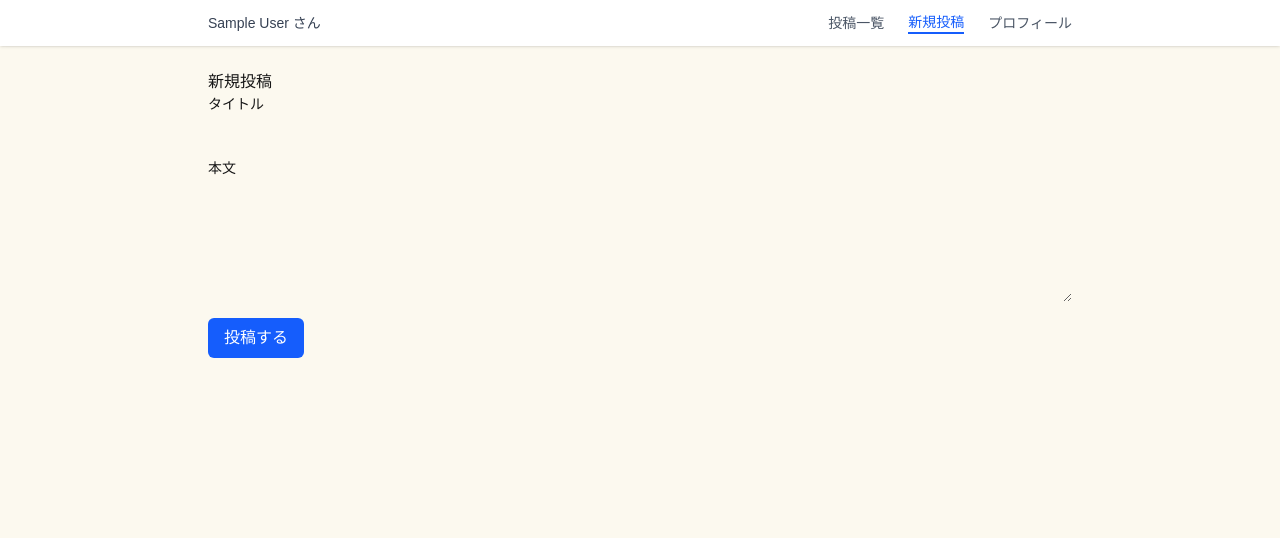
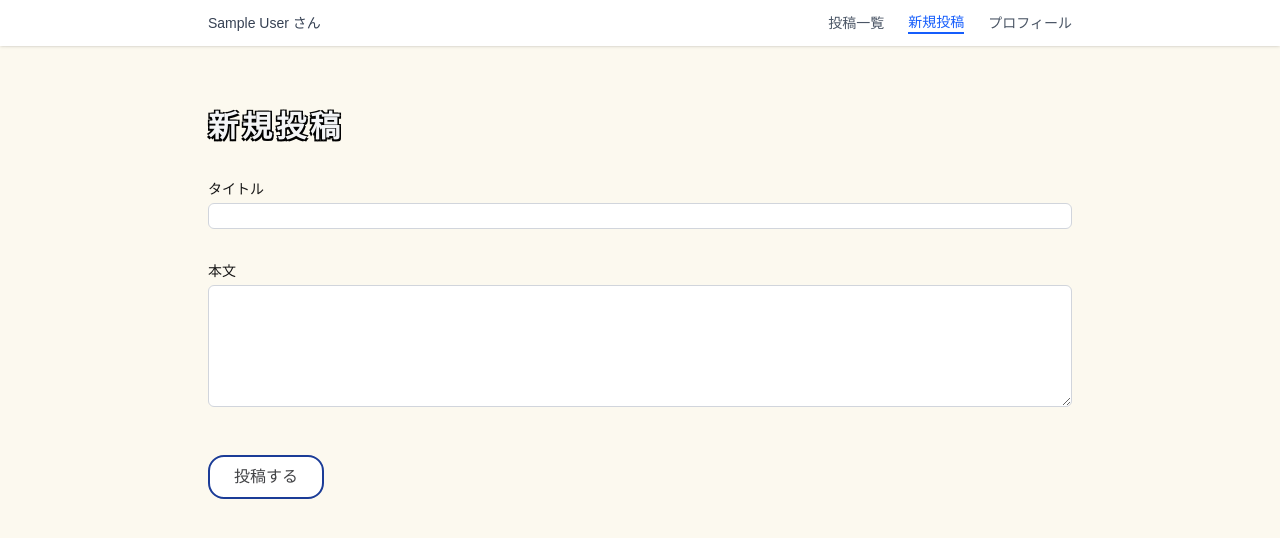
Before and after one commit to keisukessu/next_kadai, a Next.js app: page /dashboard/posts/create in a window 1280 px wide. Shown: the top 538 px of the page. Built offline with nearby package versions, Linux system fonts and the light colour scheme; no server answers; sample sign-in values are in the browser's storage.

Commit message:
style: 投稿作成ページのUI改善

```diff
--- a/src/app/dashboard/posts/create/page.tsx
+++ b/src/app/dashboard/posts/create/page.tsx
@@ -3,6 +3,7 @@ import { getServerSession } from "next-auth"
 import { authOptions } from "@/lib/auth"
 import { redirect } from "next/navigation"
 import { CreatePostForm } from "@/components/posts/CreatePostForm"
+import { notoSansJP } from "@/lib/fonts"
 
 export default async function CreatePostPage() {
     const session = await getServerSession(authOptions)
@@ -13,7 +14,12 @@ export default async function CreatePostPage() {
 
     return (
         <div>
-            <h1>新規投稿</h1>
+            <h1
+                className={`text-[30px] font-bold tracking-[4.0px] text-gray-100 mt-8 ${notoSansJP.className}`}
+                style={{
+                    textShadow: "1.5px 1.5px 0 black, -1.5px -1.5px 0 black, 1.5px -1.5px 0 black, -1.5px 1.5px 0 black"
+                }}
+            >新規投稿</h1>
             <CreatePostForm />
         </div>
     )
--- a/src/components/posts/PostForm.tsx
+++ b/src/components/posts/PostForm.tsx
@@ -32,13 +32,14 @@ export function PostForm({
     return (
         <form onSubmit={handleSubmit(onSubmit)} className="space-y-4">
             <div>
-                <label htmlFor="title" className="block text-sm font-medium">
+                <label htmlFor="title" className="mt-8 block text-sm font-medium">
                     タイトル
                 </label>
                 <input
                     {...register("title")}
+                    id="title"
                     type="text"
-                    className="mt-1 block w-full rounded-md border-gray-300"
+                    className="bg-white mt-1 mb-8 block w-full rounded-md border border-gray-300"
                 />
                 {errors.title && (
                     <p className="text-red-600 text-sm">{errors.title.message}</p>
@@ -51,8 +52,9 @@ export function PostForm({
                 </label>
                 <textarea
                     {...register("content")}
+                    id="content"
                     rows={5}
-                    className="mt-1 block w-full rounded-md border-gray-300"
+                    className="bg-white mt-1 block w-full rounded-md border border-gray-300"
                 />
                 {errors.content && (
                     <p className="text-red-600 text-sm">{errors.content.message}</p>
@@ -62,7 +64,13 @@ export function PostForm({
             <button
                 type="submit"
                 disabled={isLoading}
-                className="bg-blue-600 text-white px-4 py-2 rounded-md disabled:opacity-50"
+                className="mt-8 px-6 py-2 rounded-2xl bg-white text-[#414245] border-2 border-[#1b3c97] font-medium cursor-pointer transition-all duration-200"
+                onMouseEnter={(e) => {
+                    e.currentTarget.style.boxShadow = "0 4px 6px rgba(0,0,0,0.1)"
+                }}
+                onMouseLeave={(e) => {
+                    e.currentTarget.style.boxShadow = "none"
+                }}
             >
                 {isLoading ? "送信中..." : "投稿する"}
             </button>
```
